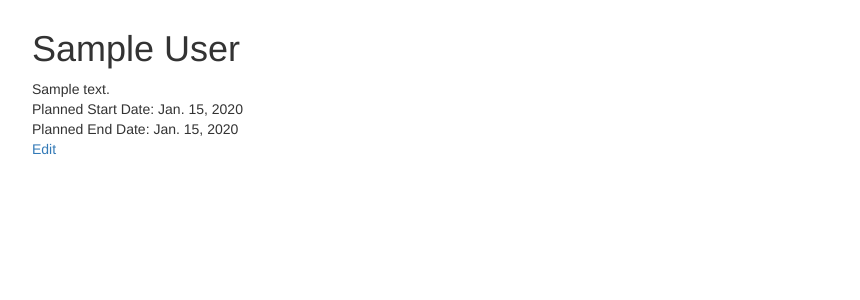
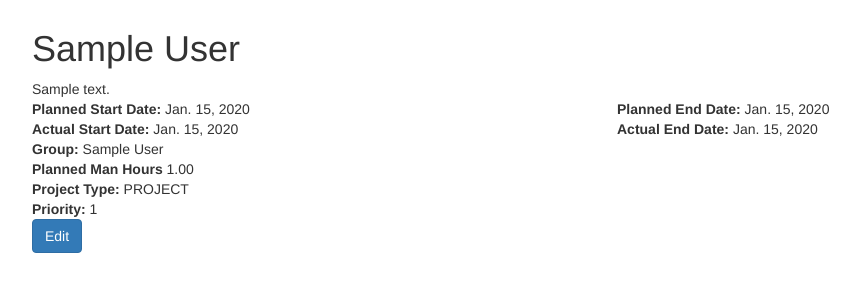
Before and after one commit to luiscberrocal/homeworkpal, a Django app: page /projects/1/ in a window 1280 px wide. Shown: the part 51-351 px from the top of the page, without its empty margins (38-898 px from the left). Run offline with Django 3.2, Linux system fonts and the light colour scheme; tables that the repository leaves empty hold one stand-in row (values such as "Sample post"); parts of the project's set-up code (start-up, migrations or seed data) failed here and were passed over; some libraries are stand-ins or nearby versions.

Commit message:
Minor changes to project details look

```diff
--- a/homeworkpal_project/static/css/homeworkpal_project.css
+++ b/homeworkpal_project/static/css/homeworkpal_project.css
@@ -1 +1,4 @@
 /*! project specific CSS goes here. */
+span.title {
+    font-weight: bold;
+}
--- a/homeworkpal_project/templates/project_admin/project_detail.html
+++ b/homeworkpal_project/templates/project_admin/project_detail.html
@@ -2,12 +2,23 @@
 {% load staticfiles %}
 {% block page_title %} {{ project.short_name }} {% endblock page_title %}
 {% block content %}
-<div>
     <div>
-        {{ project.description }}
+        <div>
+            {{ project.description }}
+        </div>
+        <div class="row">
+            <div class="col-sm-6"><span class="title">Planned Start Date: </span> {{ project.planned_start_date }}</div>
+            <div class="col-sm-6"><span class="title">Planned End Date: </span> {{ project.planned_end_date }}</div>
+        </div>
+        <div class="row">
+            <div class="col-sm-6"><span class="title">Actual Start Date: </span> {{ project.actual_start_date }}</div>
+            <div class="col-sm-6"><span class="title">Actual End Date: </span> {{ project.actual_end_date }}</div>
+        </div>
+        <div><span class="title">Group: </span> {{ project.group }}</div>
+        <div><span class="title">Planned Man Hours </span> {{ project.planned_man_hours }}</div>
+        <div><span class="title">Project Type: </span> {{ project.type }}</div>
+        <div><span class="title">Priority: </span> {{ project.priority }}</div>
     </div>
-    <div><span class="title">Planned Start Date: </span> {{ project.planned_start_date}}</div>
-    <div><span class="title">Planned End Date: </span> {{ project.planned_end_date}}</div>
-</div>
-<div><a href="{% url 'project_update' project.pk %}">Edit</a> </div>
+    <div>
+        <a class="btn btn-primary" role="button" href="{% url 'project_update' project.pk %}">Edit</a></div>
 {% endblock content %}
```
